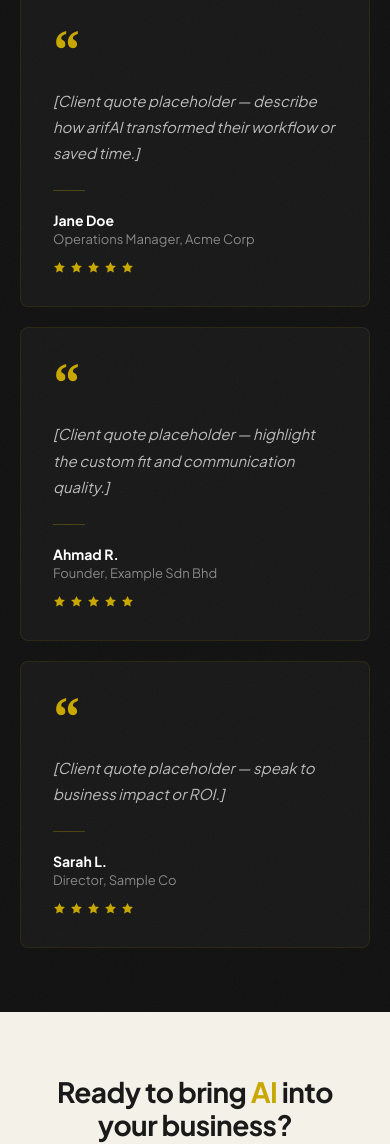
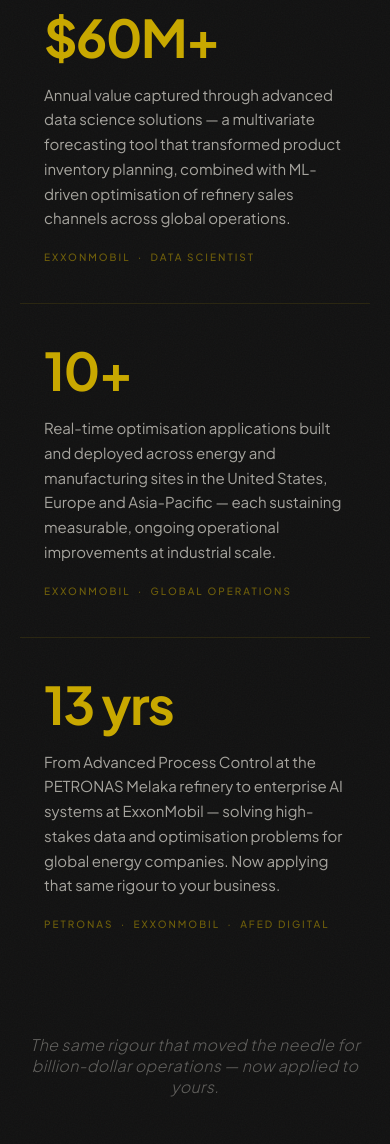
Before and after one commit to arifin-arifaisolutions/arif-ai-solutions, a plain HTML site: page index.html in a window 390 px wide. Shown: the part 5847-6991 px from the top of the page. Drawn offline with Linux system fonts and the light colour scheme.

Commit message:
Replace testimonials with Track Record — real stats from CV
Swap placeholder testimonial cards for three stat blocks grounded in
Qamarul Arifin's actual career numbers: $60M+ annual value captured
at ExxonMobil, 10+ global real-time deployments, 13 years across
PETRONAS and ExxonMobil. Dark section retained; grid uses gold
hairline borders instead of cards. Update CLAUDE.md accordingly.

Co-Authored-By: Claude Sonnet 4.6 <noreply@anthropic.com>

```diff
--- a/index.html
+++ b/index.html
@@ -1025,7 +1025,7 @@ body.cursor-ready .pillar { cursor: none; }
 }
 
 /* ══════════════════════════════════════
-   TESTIMONIALS
+   TRACK RECORD
 ══════════════════════════════════════ */
 #testimonials {
   background: #111111;
@@ -1034,80 +1034,73 @@ body.cursor-ready .pillar { cursor: none; }
 }
 #testimonials .section-heading { color: var(--white); }
 
-.testimonials-grid {
+.results-grid {
   display: grid;
   grid-template-columns: repeat(3, 1fr);
-  gap: 28px;
-}
-.testimonial-card {
-  background: rgba(255,255,255,0.03);
-  border: 1px solid rgba(200,168,0,0.1);
-  border-radius: 8px;
-  padding: 32px;
-  transition: border-color 0.3s, box-shadow 0.3s, transform 0.25s;
+  margin-top: 64px;
+  border-top: 1px solid rgba(200,168,0,0.12);
+}
+.result-stat {
+  padding: 48px 40px;
+  border-right: 1px solid rgba(200,168,0,0.12);
   position: relative;
   overflow: hidden;
-}
-/* Shimmer sweep on hover — reusing the same pattern */
-.testimonial-card::after {
+  transition: background 0.3s;
+}
+.result-stat:last-child { border-right: none; }
+.result-stat::after {
   content: '';
   position: absolute;
   top: 0; left: -100%;
   width: 55%; height: 100%;
-  background: linear-gradient(105deg, transparent 0%, rgba(200,168,0,0.05) 50%, transparent 100%);
+  background: linear-gradient(105deg, transparent 0%, rgba(200,168,0,0.04) 50%, transparent 100%);
   transform: skewX(-15deg);
   transition: left 0.55s ease;
   pointer-events: none;
 }
-.testimonial-card:hover::after { left: 160%; }
-.testimonial-card:hover {
-  border-color: rgba(200,168,0,0.35);
-  box-shadow: 0 4px 32px rgba(200,168,0,0.08);
-  transform: translateY(-3px);
-}
-.testimonial-quote-mark {
-  font-size: 56px;
+.result-stat:hover::after { left: 160%; }
+.result-stat:hover { background: rgba(200,168,0,0.03); }
+.result-number {
+  font-size: clamp(52px, 6vw, 76px);
   font-weight: 700;
   color: var(--gold);
-  line-height: 0.8;
-  margin-bottom: 16px;
-  display: block;
-  font-family: Georgia, serif;
-}
-.testimonial-body {
+  letter-spacing: -0.03em;
+  line-height: 1;
+  margin-bottom: 20px;
+}
+.result-desc {
   font-size: 15px;
-  color: var(--muted-cream);
-  line-height: 1.75;
-  margin-bottom: 24px;
+  font-weight: 400;
+  color: rgba(244,241,232,0.65);
+  line-height: 1.65;
+  margin-bottom: 20px;
+}
+.result-source {
+  font-size: 10px;
+  font-weight: 500;
+  letter-spacing: 0.2em;
+  text-transform: uppercase;
+  color: var(--gold);
+  opacity: 0.5;
+}
+.results-note {
+  margin-top: 64px;
+  text-align: center;
+  font-size: 16px;
+  font-weight: 300;
   font-style: italic;
-}
-.testimonial-divider {
-  width: 32px; height: 1px;
-  background: rgba(200,168,0,0.3);
-  margin-bottom: 20px;
-}
-.testimonial-author-name {
-  font-size: 14px;
-  font-weight: 700;
-  color: var(--white);
-  margin-bottom: 2px;
-}
-.testimonial-author-role {
-  font-size: 13px;
-  color: var(--muted-light);
-  margin-bottom: 14px;
-}
-.testimonial-stars {
-  display: flex;
-  gap: 4px;
-}
-.testimonial-stars svg {
-  width: 13px; height: 13px;
-  fill: var(--gold);
+  color: rgba(244,241,232,0.35);
+  letter-spacing: 0.02em;
 }
 
 @media (max-width: 900px) {
-  .testimonials-grid { grid-template-columns: 1fr; gap: 20px; }
+  .results-grid { grid-template-columns: 1fr; }
+  .result-stat {
+    border-right: none;
+    border-bottom: 1px solid rgba(200,168,0,0.12);
+    padding: 40px 24px;
+  }
+  .result-stat:last-child { border-bottom: none; }
 }
 
 /* ══════════════════════════════════════
@@ -1523,64 +1516,39 @@ body.cursor-ready .pillar { cursor: none; }
 <!-- ══════════════════════════════════════
      TESTIMONIALS
 ══════════════════════════════════════ -->
-<!-- REPLACE placeholder quotes with real testimonials before launch -->
+<!-- ══════════════════════════════════════
+     TRACK RECORD
+══════════════════════════════════════ -->
 <section id="testimonials" class="section-pad">
   <div class="grain" aria-hidden="true"></div>
   <div class="container" style="position:relative;z-index:1;">
-    <p class="section-label fade-in">Social Proof</p>
-    <h2 class="section-heading fade-in fade-in-delay-1">Trusted by business owners<br>across the region.</h2>
-
-    <div class="testimonials-grid">
-
-      <div class="testimonial-card fade-in">
-        <span class="testimonial-quote-mark">&ldquo;</span>
-        <!-- PLACEHOLDER -->
-        <p class="testimonial-body">[Client quote placeholder — describe how arifAI transformed their workflow or saved time.]</p>
-        <div class="testimonial-divider"></div>
-        <div class="testimonial-author-name">Jane Doe</div>
-        <div class="testimonial-author-role">Operations Manager, Acme Corp</div>
-        <div class="testimonial-stars">
-          <svg viewBox="0 0 24 24"><path d="M12 2l3.09 6.26L22 9.27l-5 4.87 1.18 6.88L12 17.77l-6.18 3.25L7 14.14 2 9.27l6.91-1.01L12 2z"/></svg>
-          <svg viewBox="0 0 24 24"><path d="M12 2l3.09 6.26L22 9.27l-5 4.87 1.18 6.88L12 17.77l-6.18 3.25L7 14.14 2 9.27l6.91-1.01L12 2z"/></svg>
-          <svg viewBox="0 0 24 24"><path d="M12 2l3.09 6.26L22 9.27l-5 4.87 1.18 6.88L12 17.77l-6.18 3.25L7 14.14 2 9.27l6.91-1.01L12 2z"/></svg>
-          <svg viewBox="0 0 24 24"><path d="M12 2l3.09 6.26L22 9.27l-5 4.87 1.18 6.88L12 17.77l-6.18 3.25L7 14.14 2 9.27l6.91-1.01L12 2z"/></svg>
-          <svg viewBox="0 0 24 24"><path d="M12 2l3.09 6.26L22 9.27l-5 4.87 1.18 6.88L12 17.77l-6.18 3.25L7 14.14 2 9.27l6.91-1.01L12 2z"/></svg>
-        </div>
-      </div>
-
-      <div class="testimonial-card fade-in fade-in-delay-1">
-        <span class="testimonial-quote-mark">&ldquo;</span>
-        <!-- PLACEHOLDER -->
-        <p class="testimonial-body">[Client quote placeholder — highlight the custom fit and communication quality.]</p>
-        <div class="testimonial-divider"></div>
-        <div class="testimonial-author-name">Ahmad R.</div>
-        <div class="testimonial-author-role">Founder, Example Sdn Bhd</div>
-        <div class="testimonial-stars">
-          <svg viewBox="0 0 24 24"><path d="M12 2l3.09 6.26L22 9.27l-5 4.87 1.18 6.88L12 17.77l-6.18 3.25L7 14.14 2 9.27l6.91-1.01L12 2z"/></svg>
-          <svg viewBox="0 0 24 24"><path d="M12 2l3.09 6.26L22 9.27l-5 4.87 1.18 6.88L12 17.77l-6.18 3.25L7 14.14 2 9.27l6.91-1.01L12 2z"/></svg>
-          <svg viewBox="0 0 24 24"><path d="M12 2l3.09 6.26L22 9.27l-5 4.87 1.18 6.88L12 17.77l-6.18 3.25L7 14.14 2 9.27l6.91-1.01L12 2z"/></svg>
-          <svg viewBox="0 0 24 24"><path d="M12 2l3.09 6.26L22 9.27l-5 4.87 1.18 6.88L12 17.77l-6.18 3.25L7 14.14 2 9.27l6.91-1.01L12 2z"/></svg>
-          <svg viewBox="0 0 24 24"><path d="M12 2l3.09 6.26L22 9.27l-5 4.87 1.18 6.88L12 17.77l-6.18 3.25L7 14.14 2 9.27l6.91-1.01L12 2z"/></svg>
-        </div>
-      </div>
-
-      <div class="testimonial-card fade-in fade-in-delay-2">
-        <span class="testimonial-quote-mark">&ldquo;</span>
-        <!-- PLACEHOLDER -->
-        <p class="testimonial-body">[Client quote placeholder — speak to business impact or ROI.]</p>
-        <div class="testimonial-divider"></div>
-        <div class="testimonial-author-name">Sarah L.</div>
-        <div class="testimonial-author-role">Director, Sample Co</div>
-        <div class="testimonial-stars">
-          <svg viewBox="0 0 24 24"><path d="M12 2l3.09 6.26L22 9.27l-5 4.87 1.18 6.88L12 17.77l-6.18 3.25L7 14.14 2 9.27l6.91-1.01L12 2z"/></svg>
-          <svg viewBox="0 0 24 24"><path d="M12 2l3.09 6.26L22 9.27l-5 4.87 1.18 6.88L12 17.77l-6.18 3.25L7 14.14 2 9.27l6.91-1.01L12 2z"/></svg>
-          <svg viewBox="0 0 24 24"><path d="M12 2l3.09 6.26L22 9.27l-5 4.87 1.18 6.88L12 17.77l-6.18 3.25L7 14.14 2 9.27l6.91-1.01L12 2z"/></svg>
-          <svg viewBox="0 0 24 24"><path d="M12 2l3.09 6.26L22 9.27l-5 4.87 1.18 6.88L12 17.77l-6.18 3.25L7 14.14 2 9.27l6.91-1.01L12 2z"/></svg>
-          <svg viewBox="0 0 24 24"><path d="M12 2l3.09 6.26L22 9.27l-5 4.87 1.18 6.88L12 17.77l-6.18 3.25L7 14.14 2 9.27l6.91-1.01L12 2z"/></svg>
-        </div>
+    <p class="section-label fade-in">Track Record</p>
+    <h2 class="section-heading fade-in fade-in-delay-1">Enterprise-grade results.<br>Now within your reach.</h2>
+
+    <div class="results-grid">
+
+      <div class="result-stat fade-in">
+        <div class="result-number">$60M+</div>
+        <div class="result-desc">Annual value captured through advanced data science solutions — a multivariate forecasting tool that transformed product inventory planning, combined with ML-driven optimisation of refinery sales channels across global operations.</div>
+        <div class="result-source">ExxonMobil &nbsp;·&nbsp; Data Scientist</div>
+      </div>
+
+      <div class="result-stat fade-in fade-in-delay-1">
+        <div class="result-number">10+</div>
+        <div class="result-desc">Real-time optimisation applications built and deployed across energy and manufacturing sites in the United States, Europe and Asia-Pacific — each sustaining measurable, ongoing operational improvements at industrial scale.</div>
+        <div class="result-source">ExxonMobil &nbsp;·&nbsp; Global Operations</div>
+      </div>
+
+      <div class="result-stat fade-in fade-in-delay-2">
+        <div class="result-number">13 yrs</div>
+        <div class="result-desc">From Advanced Process Control at the PETRONAS Melaka refinery to enterprise AI systems at ExxonMobil — solving high-stakes data and optimisation problems for global energy companies. Now applying that same rigour to your business.</div>
+        <div class="result-source">PETRONAS &nbsp;·&nbsp; ExxonMobil &nbsp;·&nbsp; AFED Digital</div>
       </div>
 
     </div>
+
+    <p class="results-note fade-in">The same rigour that moved the needle for billion-dollar operations — now applied to yours.</p>
+
   </div>
 </section>
 
```
Also changed, not shown: CLAUDE.md (+9 -2 lines).
